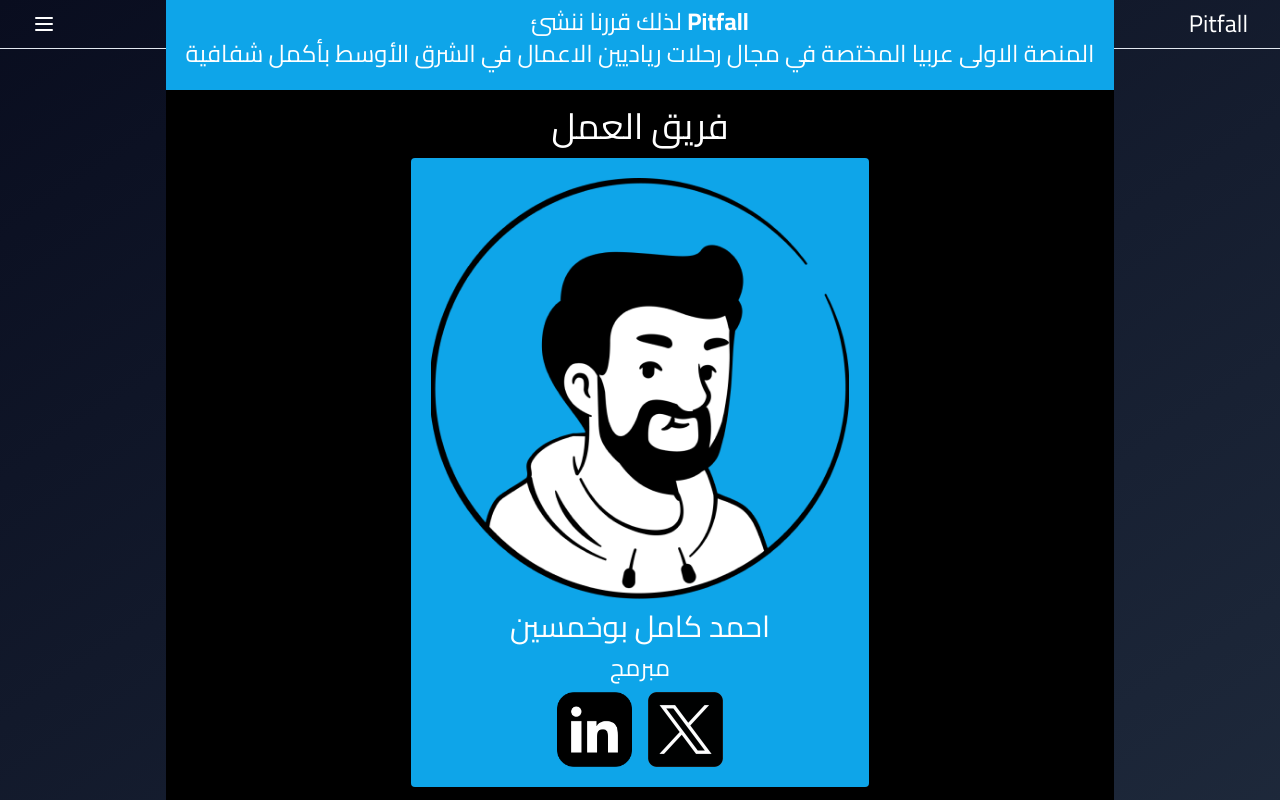
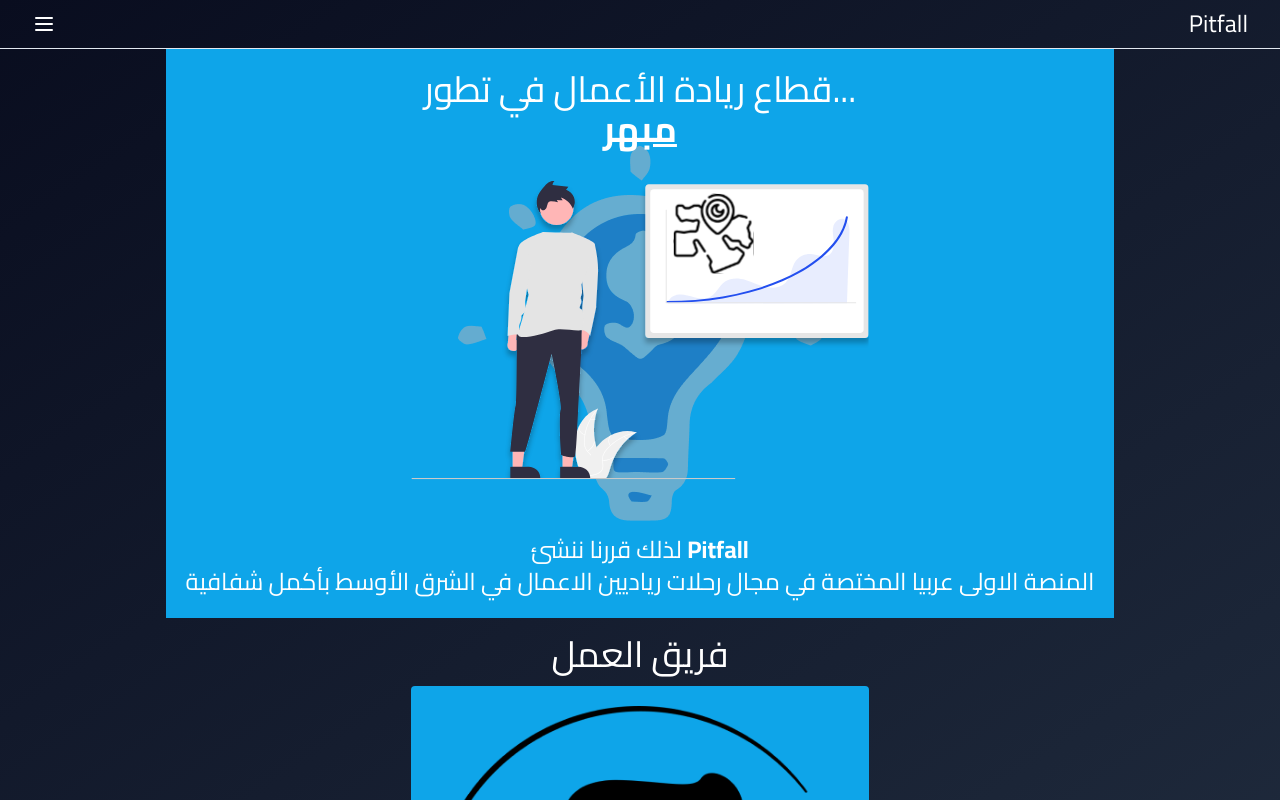
Before and after one commit to JaafarAlMuallim/SWE-363-Project, a Next.js app in the folder client/: page /about-us in a window 1280 px wide. Shown: the top 800 px of the page. Built offline with nearby package versions, Linux system fonts and the light colour scheme.

Commit message:
fixed about us height bug

```diff
--- a/client/app/about-us/page.tsx
+++ b/client/app/about-us/page.tsx
@@ -5,7 +5,7 @@
 
 const AboutUsPage = () => {
   return (
-    <div className="bg-black">
+    <div className="h-screen">
       <section className="bg-sky-500 text-center p-5  relative">
         <div className="bg-no-repeat bg-center bg-[url(/AboutUsbackgroundIcon.png)] absolute inset-0 opacity-40 " />
         <div className="flex flex-col items-center gap-4 relative">
```
